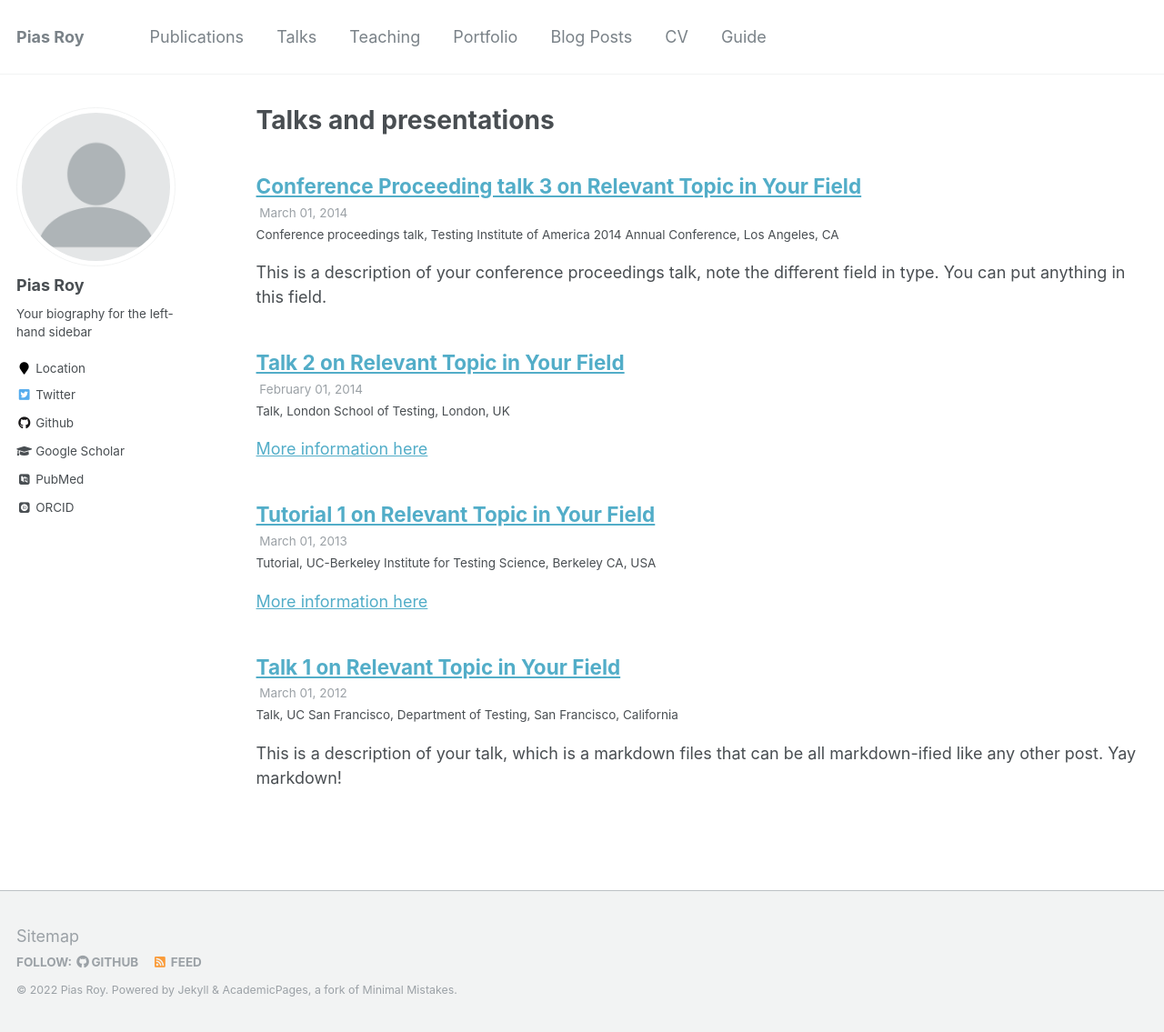
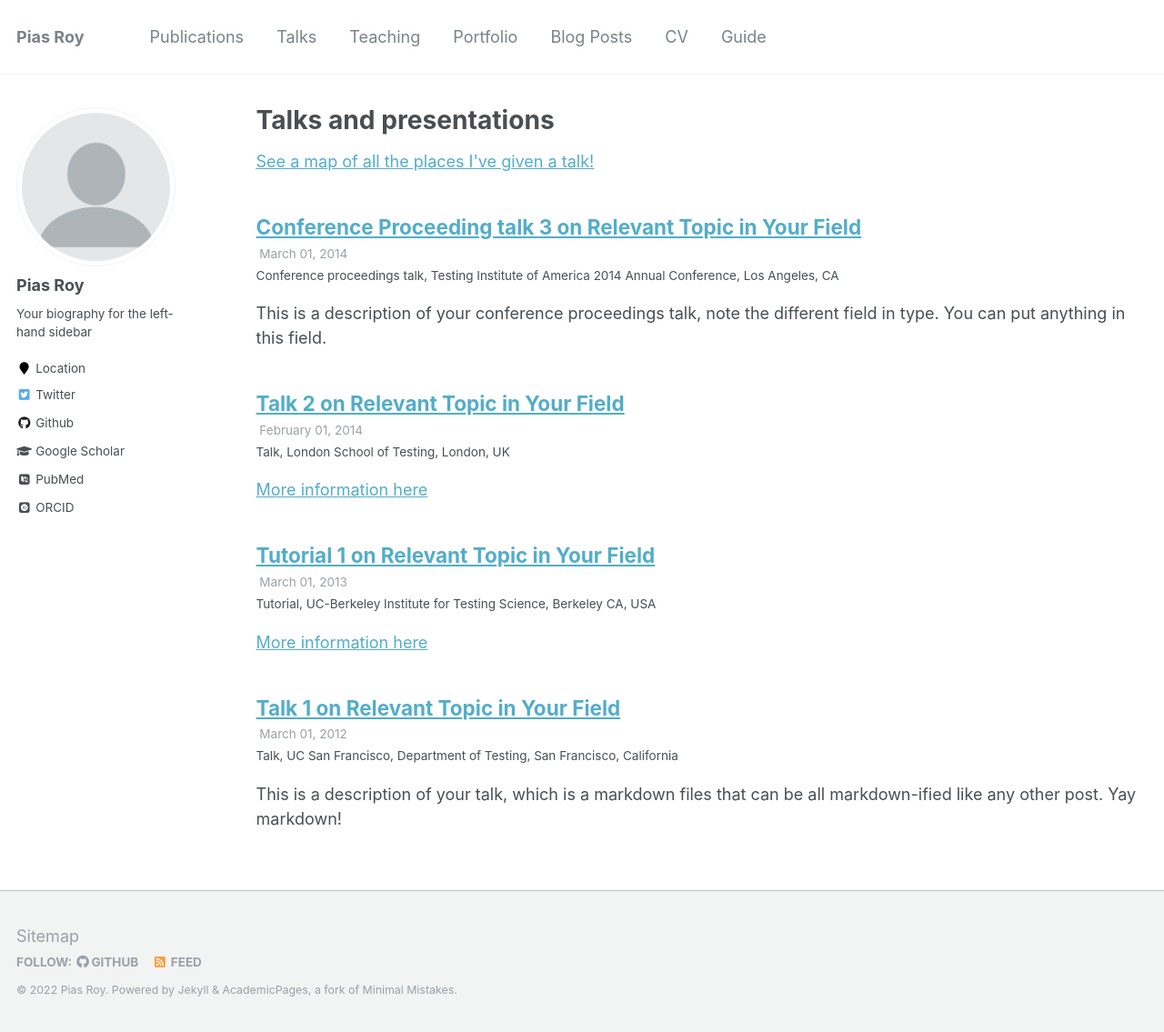
Before and after one commit to pias-roy/pias-roy.github.io, a Jekyll site: the page built from _pages/talks.html, in a window 1280 px wide and 1135 px high. Shown: the whole window at 91% size. Built offline with Jekyll 4.4.1, drawn with Linux system fonts in a browser that asks for light colours; some web fonts are replaced; part of the change alters nothing that is shown.

```diff
--- a/_config.yml
+++ b/_config.yml
@@ -19,7 +19,7 @@ breadcrumbs              : false # true, false (default)
 words_per_minute         : 160
 future                   : true
 read_more                : "disabled" # if enabled, adds "Read more" links to excerpts
-talkmap_link             : false #change to true to add link to talkmap on talks page
+talkmap_link             : true #change to true to add link to talkmap on talks page
 comments:
   provider               : # false (default), "disqus", "discourse", "facebook", "google-plus", "staticman", "custom"
   disqus:
@@ -242,7 +242,7 @@ defaults:
       type: talks
     values:
       layout: talk
-      author_profile: true
+      author_profile: false
       share: false
 
 # Sass/SCSS
```
